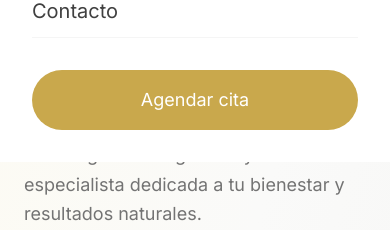
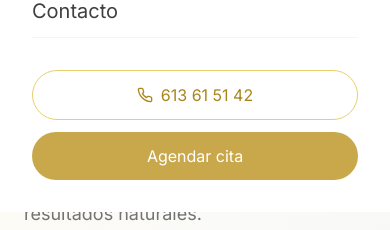
Before and after one commit to lalego/aesthetica-web, a React (Vite) app: page / in a window 390 px wide. Both pictures are taken after a click on the button "Abrir menú". Shown: the part 298-528 px from the top of the page. Built offline with nearby package versions, Linux system fonts and the light colour scheme; no server answers; the database is empty; a web font is replaced by a local one.

Commit message:
fix: menú móvil — añadir botón teléfono y reducir tamaño de Agendar cita

```diff
--- a/src/components/layout/Navbar.tsx
+++ b/src/components/layout/Navbar.tsx
@@ -105,12 +105,21 @@ export const Navbar = () => {
               {label}
             </button>
           ))}
-          <button
-            onClick={() => handleNavClick(BOOKING_HREF)}
-            className="mt-6 bg-gold-400 text-white text-lg px-6 py-4 rounded-full hover:bg-gold-500 transition-colors w-full"
-          >
-            Agendar cita
-          </button>
+          <div className="mt-6 flex flex-col gap-3">
+            <a
+              href={CLINIC.contact.phone_href}
+              className="inline-flex items-center justify-center gap-2 border border-gold-300 text-gold-500 text-base px-6 py-3 rounded-full hover:bg-gold-50 transition-colors"
+            >
+              <Phone className="w-4 h-4" />
+              {CLINIC.contact.phone.replace('+34 ', '')}
+            </a>
+            <button
+              onClick={() => handleNavClick(BOOKING_HREF)}
+              className="bg-gold-400 text-white text-base px-6 py-3 rounded-full hover:bg-gold-500 transition-colors w-full"
+            >
+              Agendar cita
+            </button>
+          </div>
         </div>
       )}
     </header>
```
